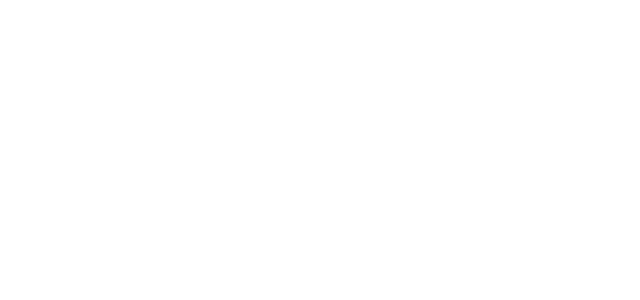
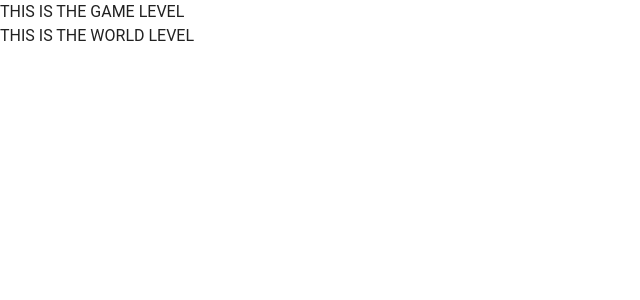
Before and after one commit to randomgeekdom/orchid-cavalry, a Nuxt app: page /game/world in a window 1280 px wide. Before the commit this address had no page. Shown: the top 300 px of the page, without its empty margins (0-640 px from the left). Built offline with nearby package versions, Linux system fonts and the light colour scheme.

Commit message:
Loving nuxt

```diff
--- a/app/components/HelloWorld.vue
+++ b/app/components/HelloWorld.vue
@@ -1,8 +1,5 @@
 <template>
-  <v-container v-if="isGameLoaded" class="fill-height" max-width="900">
-    <router-view/>
-  </v-container>
-  <v-container v-else>
+  <v-container>
     <p>Long ago, a great evil threatened the world. Retired general Mastodon Van Orchid assembled a massive force that
       defeated the threat. As time passed, the need for this independent force diminished. Now, only a few members
       remain. As the new leader, what will you do to restore the the glory of the
@@ -30,11 +27,9 @@
 
 const gameStorageService = inject('gameStorageService');
 
-const isGameLoaded = ref(IsGameLoaded());
-
-if(isGameLoaded.value){
+if (IsGameLoaded()) {
   const router = useRouter();
-  router.push('/world');
+  router.push('/game/world');
 }
 
 const FirstName = ref('');
@@ -47,7 +42,7 @@ function Save() {
   });
 
   const router = useRouter();
-  router.push('/world');
+  router.push('/game/world');
 }
 
 function IsGameLoaded() {
--- a/app/pages/world.vue
+++ b/app/pages/game.vue
@@ -3,7 +3,10 @@
 </script>
 
 <template>
-<p>This is the game</p>
+  <div>
+    <p>THIS IS THE GAME LEVEL</p>
+    <NuxtPage />
+  </div>
 </template>
 
 <style scoped lang="sass">
--- /dev/null
+++ b/app/pages/game/world.vue
@@ -0,0 +1,11 @@
+<script setup lang="ts">
+
+</script>
+
+<template>
+  <p>THIS IS THE WORLD LEVEL</p>
+</template>
+
+<style scoped lang="sass">
+
+</style>
--- a/app/pages/index.vue
+++ b/app/pages/index.vue
@@ -1,9 +1,7 @@
 <script lang="ts" setup>
 import {provide} from 'vue';
-import {RankService} from '~/services/RankService';
 import {GameStorageService} from '~/services/GameStorageService';
 
-provide('rankService', new RankService());
 provide('gameStorageService', new GameStorageService());
 </script>
 
```
